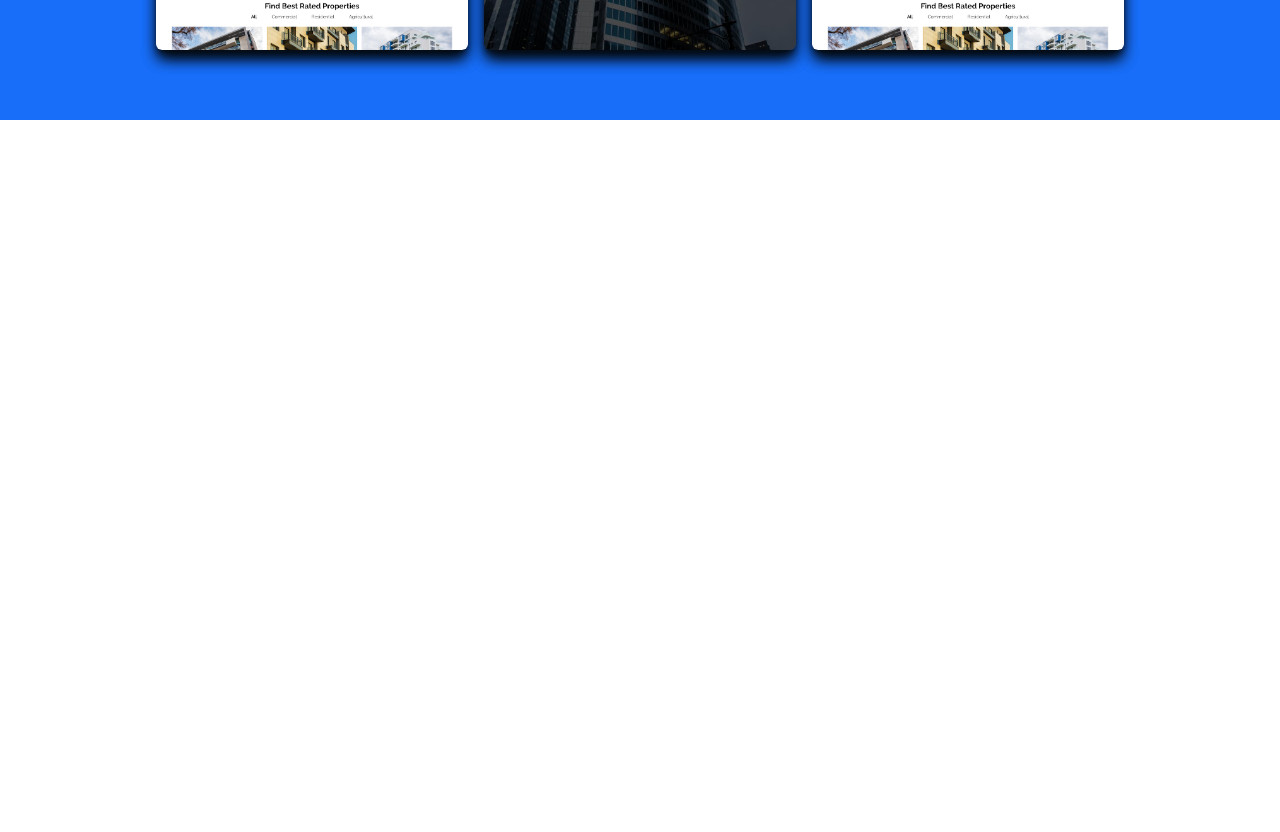
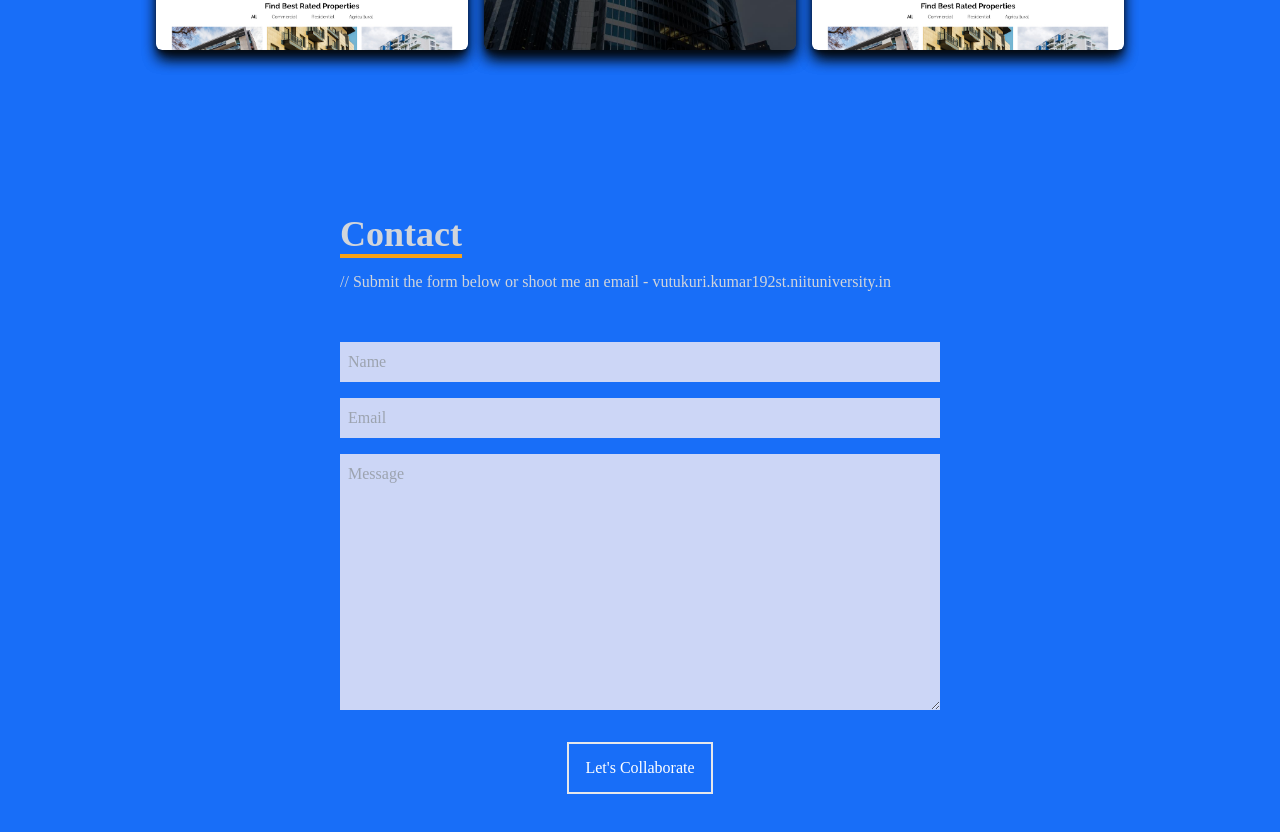
Before and after one commit to timm6430/Portfolio_Website, a React (Create React App) app: page / in a window 1280 px wide. Shown: the part 3080-3912 px from the top of the page. Before the commit the page ends 3200 px from the top, so only its background shows below. Built offline with nearby package versions, Linux system fonts and the light colour scheme.

Commit message:
Contact portion

```diff
--- a/src/App.js
+++ b/src/App.js
@@ -1,4 +1,5 @@
 import About from "./components/About";
+import Contact from "./components/Contact";
 import Home from "./components/Home";
 import Navbar from "./components/Navbar";
 import Skills from "./components/Skills";
@@ -13,6 +14,7 @@
       <About />
       <Skills />
       <Work />
+      <Contact />
     </div>
   );
 }
--- a/src/components/Contact.jsx
+++ b/src/components/Contact.jsx
@@ -2,7 +2,18 @@
 
 const Contact = () => {
   return (
-    <div>Contact</div>
+    <div name='contact' className='w-full h-screen bg-[#186EF8] flex justify-center items-center p-4'>
+        <form method='POST' action="" className='flex flex-col max-w-[600px] w-full'>
+            <div className='pb-8'>
+                <p className='text-4xl font-bold inline border-b-4 border-[#F8A218] text-gray-300'>Contact</p>
+                <p className='text-gray-300 py-4'>// Submit the form below or shoot me an email - vutukuri.kumar192st.niituniversity.in</p>
+            </div>
+            <input className='bg-[#ccd6f6] p-2' type="text" placeholder='Name' name='name' />
+            <input className='my-4 p-2 bg-[#ccd6f6]' type="email" placeholder='Email' name='email' />
+            <textarea className='bg-[#ccd6f6] p-2' name="message" rows="10" placeholder='Message'></textarea>
+            <button className='text-white border-2 hover:bg-[#F8A218] hover:border-[#F8A218] px-4 py-3 my-8 mx-auto flex items-center'>Let's Collaborate</button>
+        </form>
+    </div>
   )
 }
 
--- a/src/components/Home.jsx
+++ b/src/components/Home.jsx
@@ -28,7 +28,7 @@
           </p>
 
           <div>
-            <button className = 'text-white group border-2 px-6 py-3 my-2 flex items-center hover:bg-pink-600 hover:border-pink-600'>
+            <button className = 'text-white group border-2 px-6 py-3 my-2 flex items-center hover:bg-[#F8A218] hover:border-[#F8A218]'>
               View Work
               <span className = 'group-hover:rotate-90 duration-300'>
                 <HiArrowNarrowRight className = 'ml-3 ' />
```
